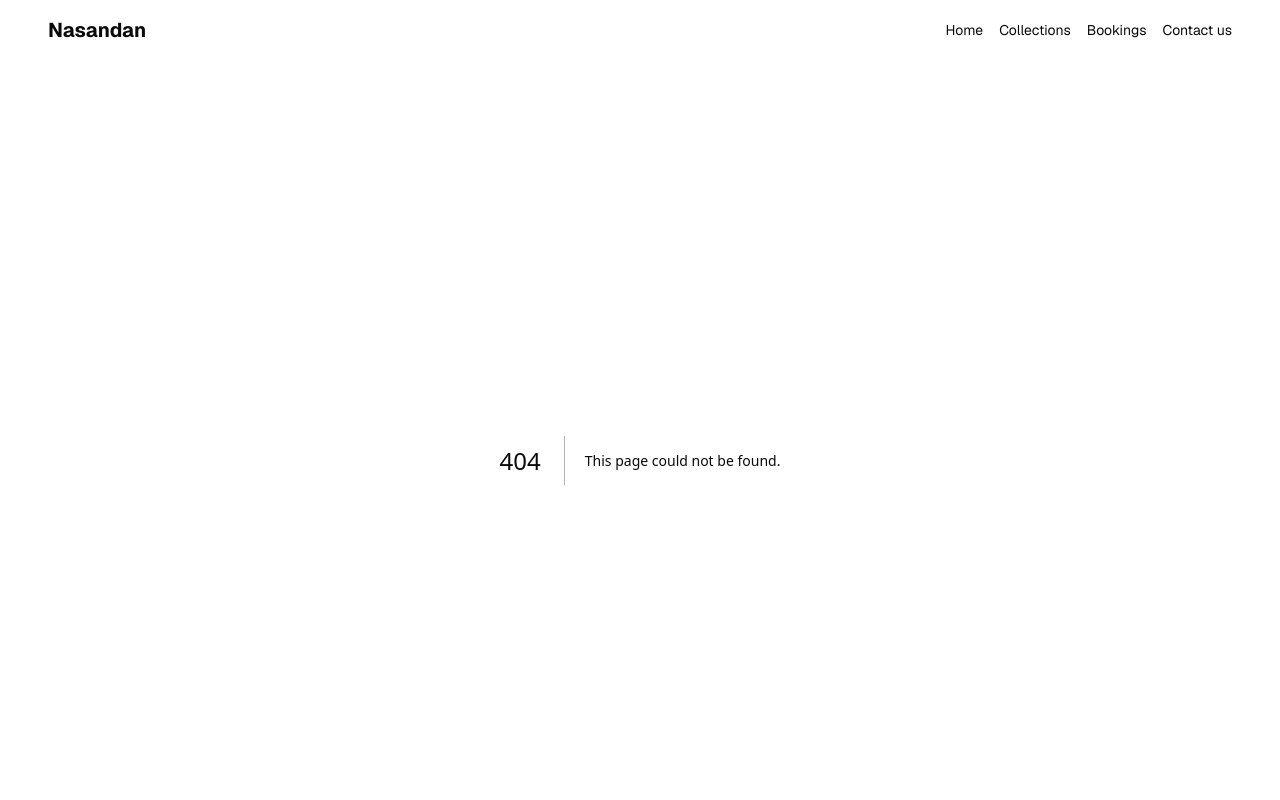
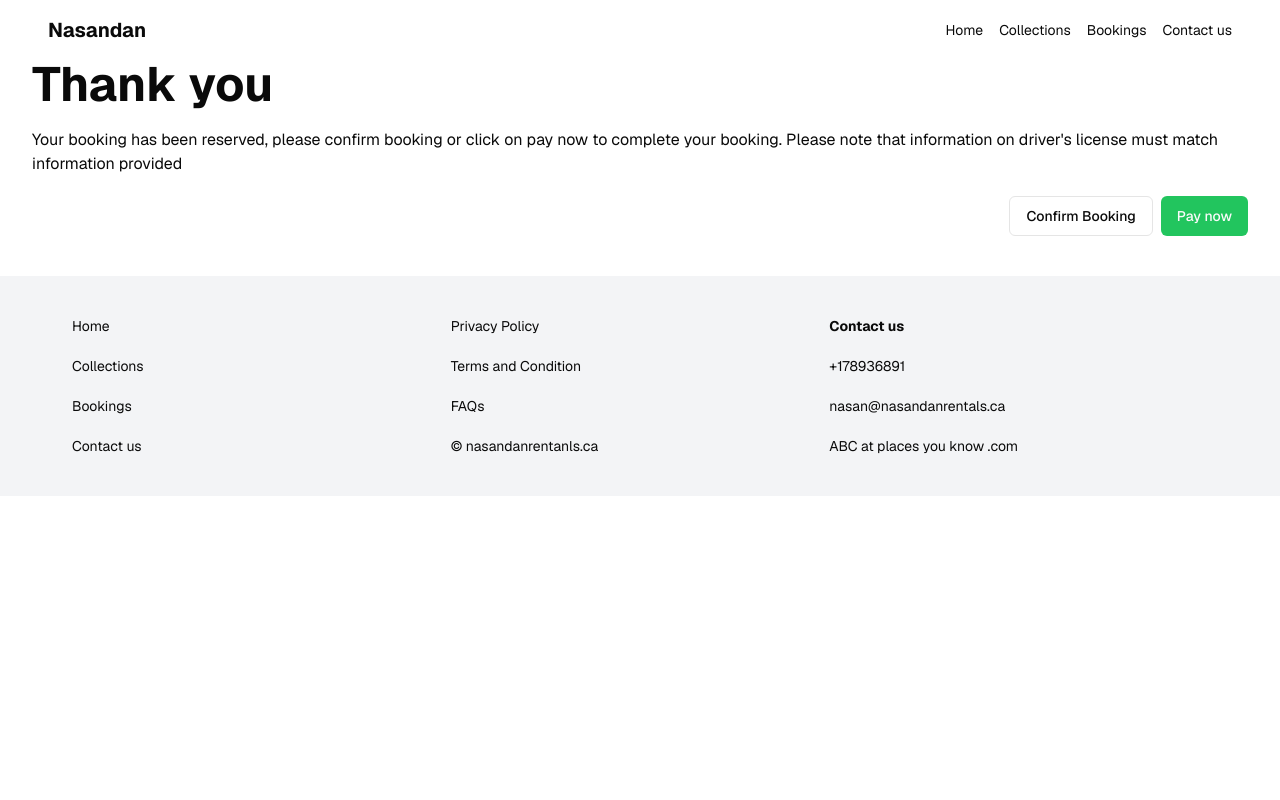
Before and after one commit to sammyodiagbe/nasandanrentals, a Next.js app: page /booking-confirmed in a window 1280 px wide. Before the commit this address had no page. Shown: the top 800 px of the page. Built offline with nearby package versions, Linux system fonts and the light colour scheme.

Commit message:
ui: allowing users to make a choice between paying now or paying later

```diff
--- a/app/actions.ts
+++ b/app/actions.ts
@@ -181,5 +181,5 @@ export const bookVehicle = async (formData: TBooking) => {
     message: "Your vehicle has been successfully booked",
     email: user.data.user?.email!,
   });
-  redirect(`/bookings-confirmed?booking_id=${data[0].id}`);
+  redirect(`/booking-confirmed?booking_id=${data[0].id}`);
 };
--- /dev/null
+++ b/app/booking-confirmed/page.tsx
@@ -0,0 +1,22 @@
+import { Button } from "@/components/ui/button";
+
+const BookingConfirmed = () => {
+  return (
+    <main className=" lg:container space-y-5">
+      <h1 className="text-5xl font-bold">Thank you</h1>
+      <p>
+        Your booking has been reserved, please confirm booking or click on pay
+        now to complete your booking. Please note that information on driver's
+        license must match information provided
+      </p>
+      <div className="">
+        <div className="flex justify-end gap-2">
+          <Button variant={"outline"}>Confirm Booking</Button>
+          <Button className="bg-green-500 hover:bg-green-600">Pay now</Button>
+        </div>
+      </div>
+    </main>
+  );
+};
+
+export default BookingConfirmed;
```
